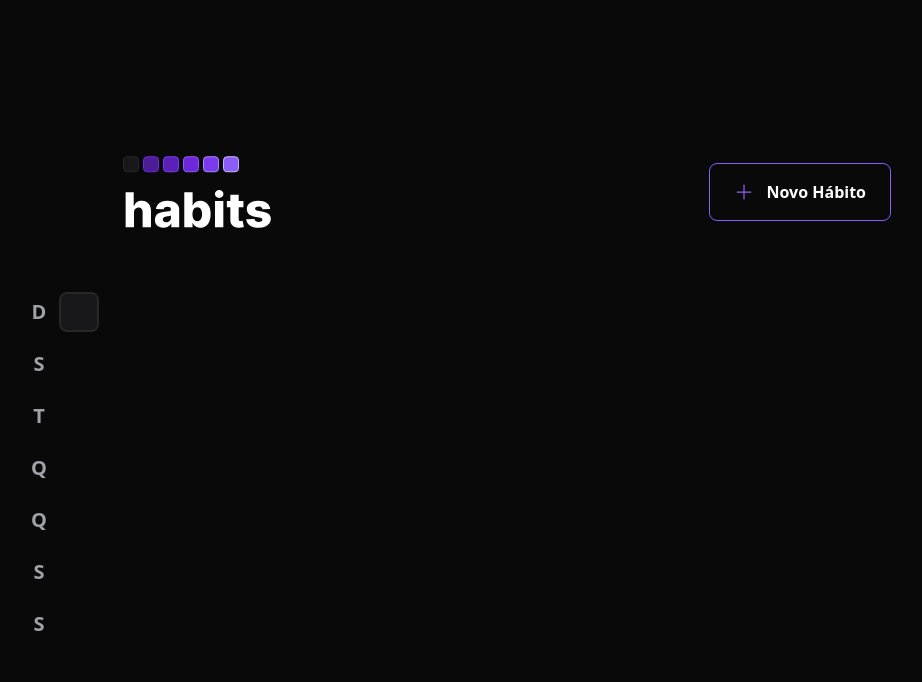
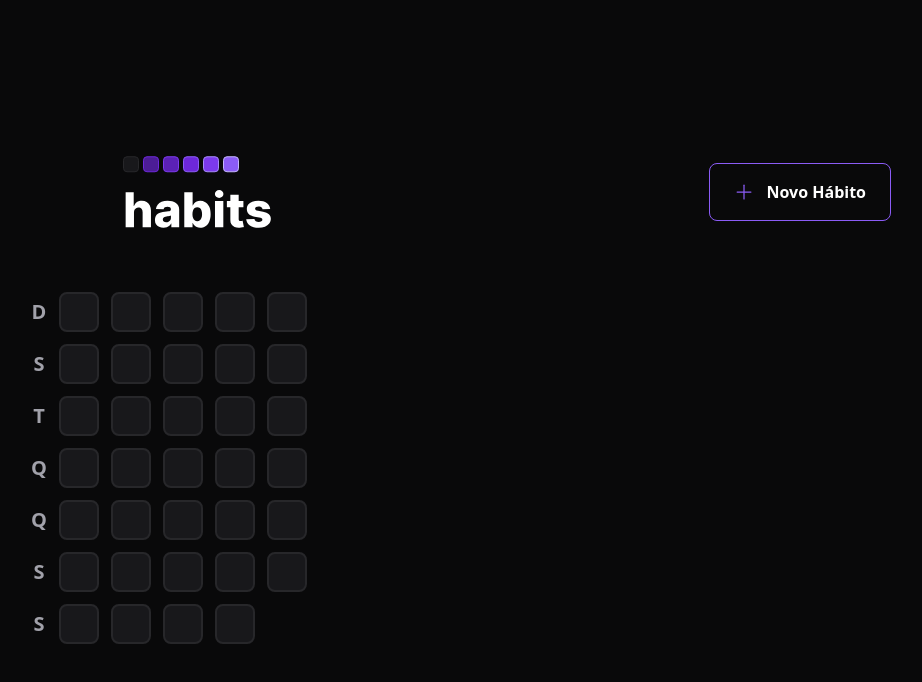
Before and after one commit to FelpsSousa/Habits, a React (Vite) app in the folder setup/aulas/web/: page / in a window 1280 px wide. Shown: the top 682 px of the page, without its empty margins (133-1055 px from the left). Built offline with nearby package versions, Linux system fonts and the light colour scheme.

Commit message:
Create generate days from year begining for SummaryTable. Print all square days the year until today. 57 days feb 26.

```diff
--- a/setup/aulas/web/package.json
+++ b/setup/aulas/web/package.json
@@ -9,6 +9,7 @@
     "preview": "vite preview"
   },
   "dependencies": {
+    "dayjs": "^1.11.7",
     "phosphor-react": "^1.4.1",
     "react": "^18.2.0",
     "react-dom": "^18.2.0"
--- a/setup/aulas/web/src/components/Habit.tsx
+++ /dev/null
@@ -1,10 +0,0 @@
-interface HabitProps {
-    completed: number
-}
-
-export function Habit(props: HabitProps) {
-    return (
-        <div className="bg-zinc-900 w-10 h-10 text-white rounded m-2 flex items-center justify-center">
-            {props.completed}</div>
-    )
-}
--- /dev/null
+++ b/setup/aulas/web/src/components/HabitDay.tsx
@@ -0,0 +1,10 @@
+/* interface HabitDayProps {
+    completed: number
+} */
+
+export function HabitDay() {
+    return (
+        <div className="w-10 h-10 bg-zinc-900 border-2 border-zinc-800 rounded-lg"></div>
+
+    )
+}
--- a/setup/aulas/web/src/components/SummaryTable.tsx
+++ b/setup/aulas/web/src/components/SummaryTable.tsx
@@ -1,3 +1,7 @@
+import { generateDatesFromYearBeginning } from "../utils/generate-dates-from-year-beginning"
+
+import { HabitDay } from "./HabitDay"
+
 const weekDays = [
     'D',
     'S',
@@ -7,6 +11,10 @@
     'S',
     'S',
 ]
+
+const summaryDates = generateDatesFromYearBeginning()
+
+console.log(summaryDates)
 
 export function SummaryTable() {
     return (
@@ -24,11 +32,11 @@
                 })}
             </div>
 
-        <div className="grid grid-rows-7 grid-flow-row gap-3">
-            <div className="w-10 h-10 bg-zinc-900 border-2 border-zinc-800 rounded-lg"></div>
-        </div>
-
-
+            <div className="grid grid-rows-7 grid-flow-col gap-3">
+                {summaryDates.map(date => {
+                    return <HabitDay key={date.toString()} />
+                })}
+            </div>
         </div>
     )
 }
--- /dev/null
+++ b/setup/aulas/web/src/utils/generate-dates-from-year-beginning.ts
@@ -0,0 +1,16 @@
+import dayjs from "dayjs";
+
+export function generateDatesFromYearBeginning() {
+    const firstDayOfTheYear = dayjs().startOf('year')
+    const today = new Date()
+
+    const dates = []
+    let compareDate = firstDayOfTheYear
+
+    while (compareDate.isBefore(today)) {
+        dates.push(compareDate.toDate())
+        compareDate = compareDate.add(1, 'day')
+    }
+
+    return dates
+}
```
Also changed, not shown: 1 other file (tests, documents, lock files or other folders).
